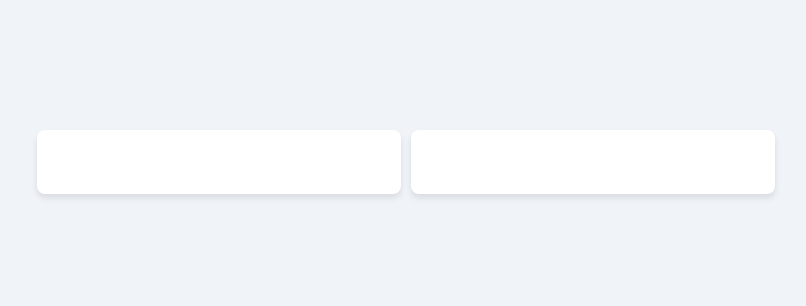
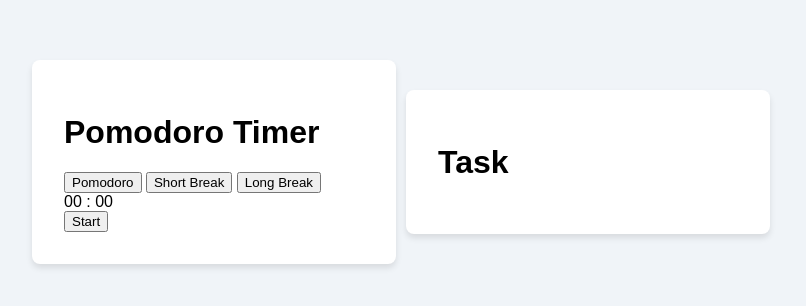
Before and after one commit to firsty-rahma/enchanted-pomodoro-app, a plain HTML site: page index.html in a window 1280 px wide. Shown: the part 238-544 px from the top of the page, without its empty margins (234-1040 px from the left). Drawn offline with Linux system fonts and the light colour scheme.

Commit message:
Add clock UI and a little task UI

```diff
--- a/index.html
+++ b/index.html
@@ -8,10 +8,28 @@
 </head>
 <body>
     <div class="container">
-
+        <h1>Pomodoro Timer</h1>
+        <div class="button-group" id="mode-buttons">
+            <button data-mode="pomodoro" class="button mode-button" id="pomodoro-button">Pomodoro</button>
+            <button data-mode="shortbreak" class="button mode-button" id="shortbreak-button">Short Break</button>
+            <button data-mode="longbreak" class="button mode-button" id="longbreak-button">Long Break</button>
+        </div>
+        <div class="clock">
+            <span id="clock-minutes">00</span>
+            <span class="separator">:</span>
+            <span id="clock-seconds">00</span>
+        </div>
+        <button class="main-button" data-action="start" id="clock-btn">
+            Start
+        </button>
     </div>
     <div class="container">
-
+        <h1>Task</h1>
     </div>
+    <div class="hidden">
+        <audio src="sound/pomodoro.mp3" data-sound="pomodoro"></audio>
+        <audio src="sound/shortbreak.mp3" data-sound="shortbreak"></audio>
+        <audio src="sound/longbreak.mp3" data-sound="longbreak"></audio>
+      </div>
 </body>
 </html>
```
